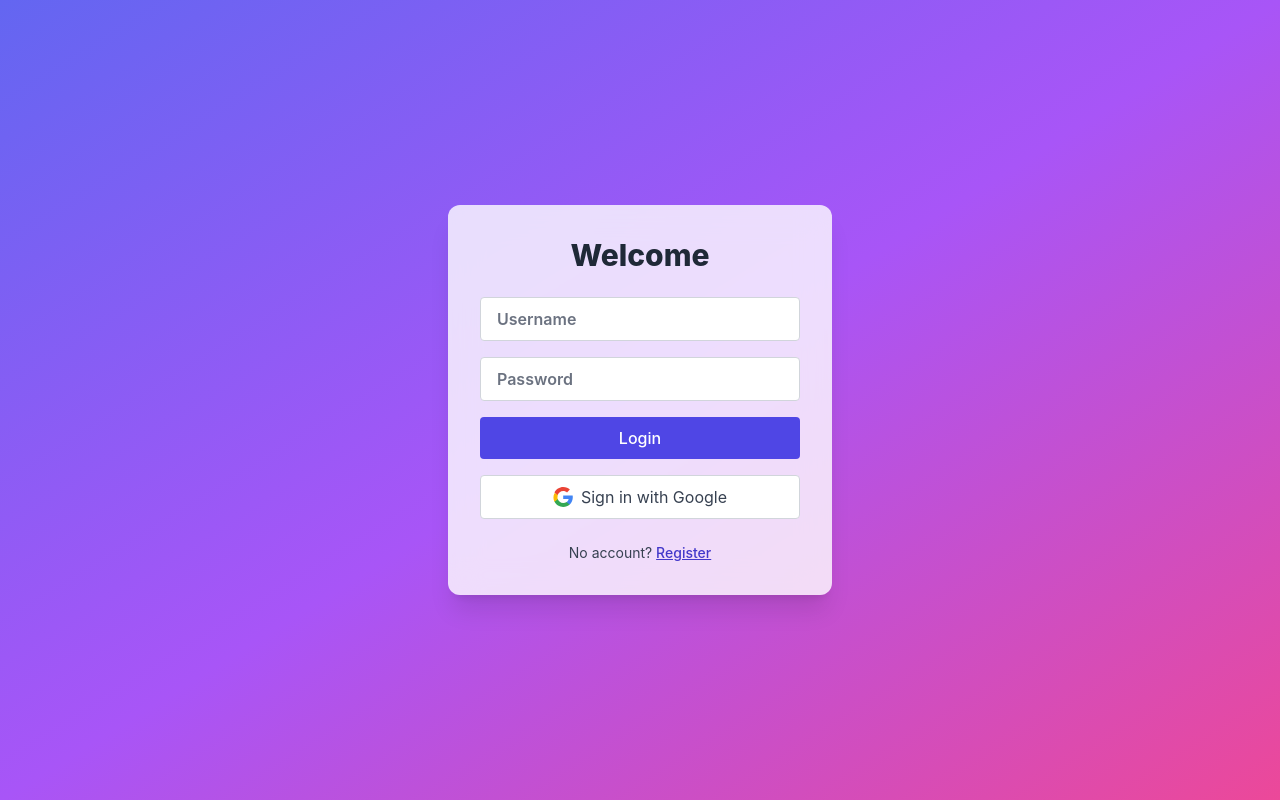
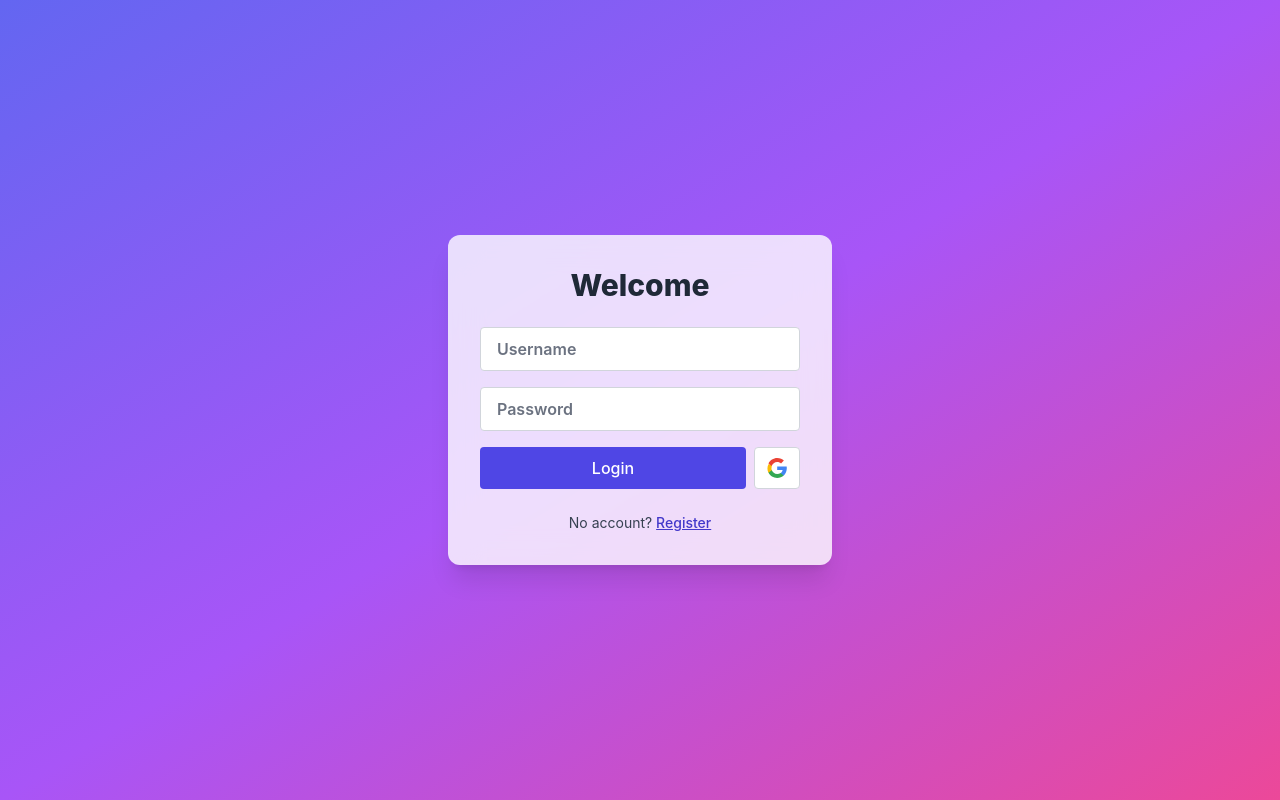
Before and after one commit to AjayyP10/Dumbo, a React (Vite) app in the folder frontend/: page /login in a window 1280 px wide. Built offline with nearby package versions, Linux system fonts and the light colour scheme; no server answers.

Commit message:
Redesign login page with inline Google icon button and hide old Google button

```diff
--- a/frontend/src/pages/Login.tsx
+++ b/frontend/src/pages/Login.tsx
@@ -41,12 +41,29 @@ export default function Login() {
             onChange={(e) => setData({ ...data, password: e.target.value })}
           />
           {error && <p className="text-red-600 text-sm">{error}</p>}
-          <button className="bg-indigo-600 hover:bg-indigo-700 text-white font-medium px-4 py-2 w-full rounded">
-            Login
-          </button>
+          <div className="flex space-x-2">
+            <button
+              type="submit"
+              className="flex-1 bg-indigo-600 hover:bg-indigo-700 text-white font-medium px-4 py-2 rounded"
+            >
+              Login
+            </button>
+            <a
+              href={`${API_URL}/api/oauth/login/google-oauth2/`}
+              className="px-3 py-2 border border-gray-300 rounded bg-white hover:bg-gray-100 flex items-center justify-center"
+            >
+              {/* Google logo */}
+              <svg className="w-5 h-5" xmlns="http://www.w3.org/2000/svg" viewBox="0 0 533.5 544.3">
+                <path fill="#4285F4" d="M533.5 278.4c0-17.4-1.4-34-4-50.2H272.1v95.1h146.9c-6.3 34-25 62.9-53.5 82.2v68h86.5c50.8-46.8 81.5-115.7 81.5-195.1z"/>
+                <path fill="#34A853" d="M272.1 544.3c72.3 0 132.8-23.9 177-64.9l-86.5-68c-23.6 15.5-54 24.6-90.5 24.6-69.6 0-128.5-46.9-149.4-109.5H34.4v68.8c44 87.4 135.1 149 237.7 149z"/>
+                <path fill="#FBBC05" d="M122.7 326.6c-10.1-29.7-10.1-61.4 0-91.1V166.7H34.4c-36.8 73.3-36.8 160.8 0 234.1l88.3-69.5z"/>
+                <path fill="#EA4335" d="M272.1 107.5c39.3-.6 75.8 14 103.8 40.9l77.8-77.8C415.1 24 347.5 0 272.1 0 169.5 0 78.4 61.6 34.4 149l88.3 69.5c20.9-62.5 79.8-109.5 149.4-109.5z"/>
+              </svg>
+            </a>
+          </div>
         </form>
         {/* Google OAuth login */}
-        <div className="mt-4">
+        <div className="mt-4 hidden">
           <a
             href={`${API_URL}/api/oauth/login/google-oauth2/`}
             className="flex items-center justify-center w-full px-4 py-2 border border-gray-300 rounded text-gray-700 bg-white hover:bg-gray-100"
```
